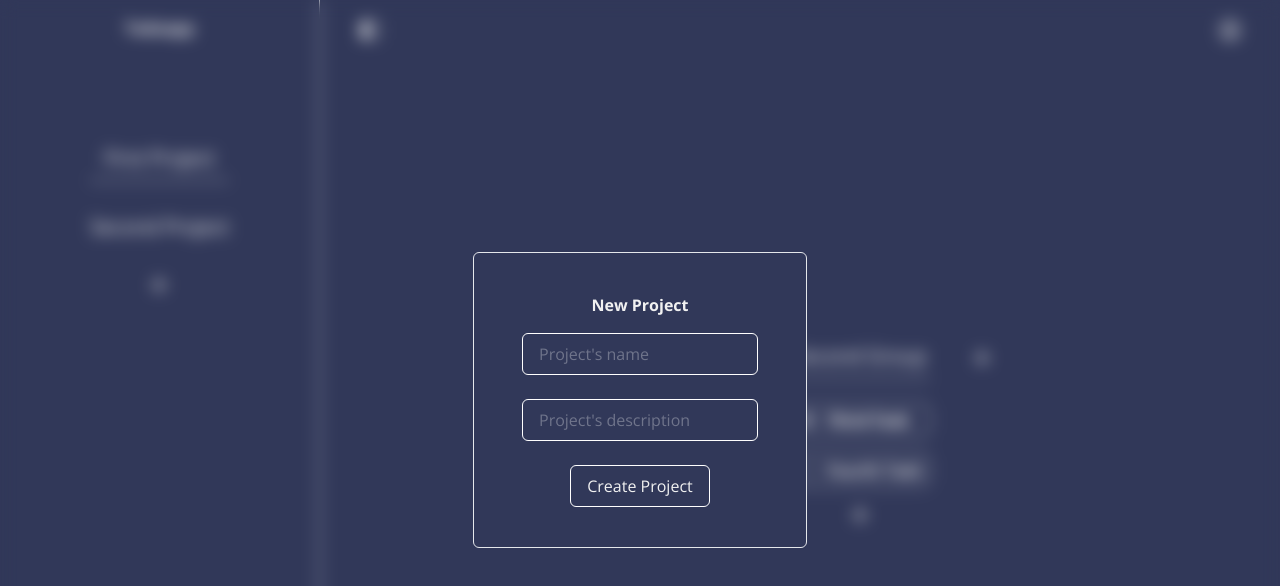
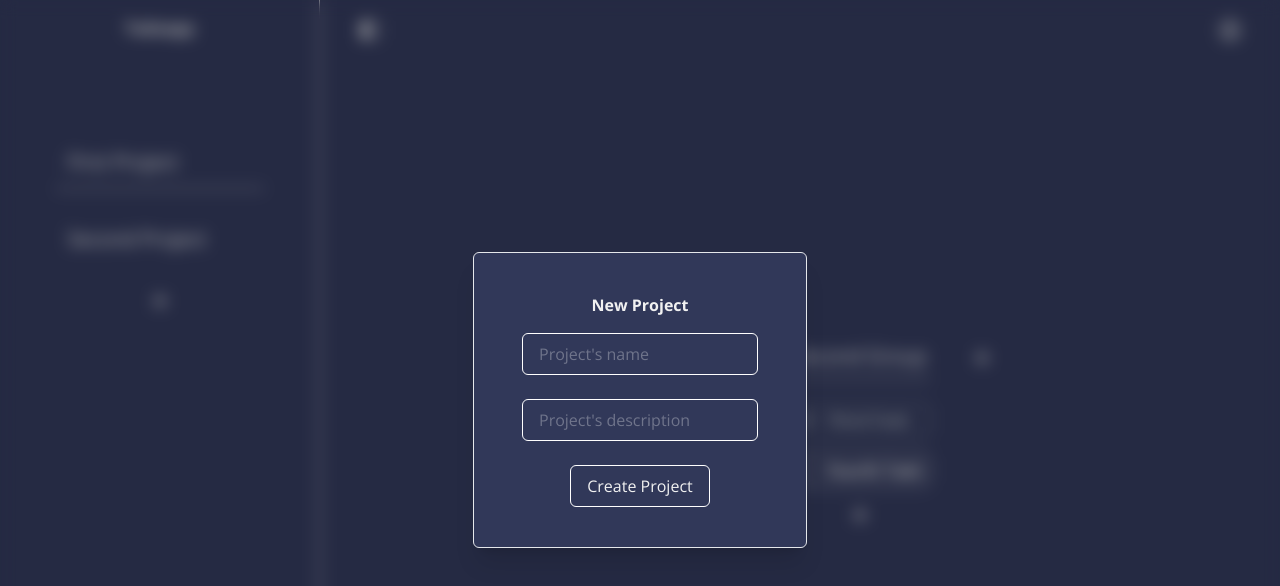
Before and after one commit to lecav30/todoapp, a React (Vite) app: page / in a window 1280 px wide. Both pictures are taken after a click on the button 159 px from the left and 285 px from the top of the page. Shown: the top 586 px of the page. Built offline with nearby package versions, Linux system fonts and the light colour scheme.

Commit message:
project dropmenu

```diff
--- a/src/components/Checkbox/index.tsx
+++ b/src/components/Checkbox/index.tsx
@@ -7,9 +7,12 @@ interface CheckboxProps {
 const Checkbox: FC<CheckboxProps> = (props) => {
   return (
     <div>
-      <div className="flex justify-center items-center w-4 h-4 border-[1px] rounded-full">
+      <div
+        className={`flex justify-center items-center w-4 h-4 border-[1px] rounded-full
+        ${props.completed && "border-gray-400"}`}
+      >
         <div
-          className={`w-2 h-2 rounded-full bg-white ${
+          className={`w-2 h-2 rounded-full bg-gray-400 ${
             !props.completed && "hidden"
           }`}
         />
--- a/src/components/Dialog/index.tsx
+++ b/src/components/Dialog/index.tsx
@@ -3,8 +3,9 @@ import {
   Dialog,
   DialogPanel,
   DialogTitle,
+  Transition,
 } from "@headlessui/react";
-import { ReactNode } from "react";
+import { Fragment, ReactNode } from "react";
 import { FC } from "react";
 
 interface TodoDialogProps {
@@ -17,17 +18,40 @@ interface TodoDialogProps {
 
 const TodoDialog: FC<TodoDialogProps> = ({ ...props }) => {
   return (
-    <>
+    <Transition appear show={props.isOpen} as={Fragment}>
       <Dialog
+        as="div"
         open={props.isOpen}
         onClose={() => props.setIsOpen(false)}
-        className="relative z-50 focus:outline-none"
+        className="relative z-10"
       >
-        <div
-          className="fixed inset-0 flex w-screen overflow-y-auto items-center justify-center p-4
-          bg-transparent backdrop-blur-[8px]"
+        <Transition.Child
+          as={Fragment}
+          enter="ease-out duration-300"
+          enterFrom="opacity-0"
+          enterTo="opacity-100"
+          leave="ease-in duration-200"
+          leaveFrom="opacity-100"
+          leaveTo="opacity-0"
         >
-          <DialogPanel className="max-w-lg space-y-4 border bg-primary px-12 py-10 rounded-md">
+          <div className="fixed inset-0 bg-black/25" />
+        </Transition.Child>
+
+        <div className="fixed inset-0 overflow-y-auto">
+          <div className="flex min-h-full items-center justify-center p-4 backdrop-blur-[8px]">
+            <Transition.Child
+              as={Fragment}
+              enter="ease-out duration-300"
+              enterFrom="opacity-0 scale-95"
+              enterTo="opacity-100 scale-100"
+              leave="ease-in duration-200"
+              leaveFrom="opacity-100 scale-100"
+              leaveTo="opacity-0 scale-95"
+            >
+              <DialogPanel
+                className="max-w-lg overflow-hidden space-y-4 border bg-primary px-12 py-10
+                rounded-md shadow-xl transform transition-all"
+              >
                 <DialogTitle className="font-bold text-center">
                   {props.title}
                 </DialogTitle>
@@ -36,9 +60,11 @@ const TodoDialog: FC<TodoDialogProps> = ({ ...props }) => {
                 )}
                 {props.children}
               </DialogPanel>
+            </Transition.Child>
+          </div>
         </div>
       </Dialog>
-    </>
+    </Transition>
   );
 };
 
--- a/src/components/GenericForm/index.tsx
+++ b/src/components/GenericForm/index.tsx
@@ -1,6 +1,6 @@
 import TodoButton from "@components/TodoButton";
 import TodoInput from "@components/TodoInput";
-import useFormNewField from "@hooks/useFormNewField";
+import useGenericForm from "@hooks/useGenericForm";
 import { FC } from "react";
 
 interface FormField {
@@ -25,7 +25,7 @@ const GenericForm: FC<GenericFormProps<Record<string, unknown>>> = ({
   fields,
   submitButtonText,
 }) => {
-  const { values, handleInputChange, handleSubmit } = useFormNewField({
+  const { values, handleInputChange, handleSubmit } = useGenericForm({
     initialValues,
     onSubmit: (values) => {
       onSubmit(values);
--- a/src/components/Project/index.tsx
+++ b/src/components/Project/index.tsx
@@ -1,8 +1,17 @@
-import { IProject } from "@models/Project";
-import { FC } from "react";
+import { IProject, IProjectRequest } from "@models/Project";
+import { FC, Fragment, useState } from "react";
 import { useDispatch, useSelector } from "react-redux";
-import { changeProject } from "@feature/data/dataSlice";
+import {
+  changeProject,
+  editProject,
+  deleteProject,
+} from "@feature/data/dataSlice";
 import { RootState } from "@redux/store";
+import { Ellipsis } from "lucide-react";
+import useHover from "@hooks/useHover";
+import { Popover, Transition } from "@headlessui/react";
+import TodoDialog from "@components/Dialog";
+import GenericForm from "@components/GenericForm";
 
 interface IProjectProps {
   project: IProject;
@@ -10,21 +19,136 @@ interface IProjectProps {
 
 const Project: FC<IProjectProps> = (props) => {
   const dispatch = useDispatch();
+
   const currentProject = useSelector(
     (state: RootState) => state.data.currentProject,
   );
 
+  const [hovered, bind] = useHover();
+
+  const options = ["Edit", "Delete", "About"];
+
+  const [optionSelected, setOptionSelected] = useState(options[0]);
+
+  const [isOpen, setIsOpen] = useState(false);
+
+  const defineDialogContent = (option: string) => {
+    if (option === "Edit") {
+      return (
+        <GenericForm
+          setIsOpen={setIsOpen}
+          onSubmit={(values) => {
+            dispatch(
+              editProject(values as Record<string, unknown> & IProjectRequest),
+            );
+          }}
+          initialValues={
+            {
+              name: props.project.name,
+              description: props.project.description,
+            } as Record<string, unknown> & IProjectRequest
+          }
+          fields={[
+            {
+              name: "name",
+              placeholder: "Project's name",
+              type: "text",
+              required: true,
+            },
+            {
+              name: "description",
+              placeholder: "Project's description",
+              type: "text",
+            },
+          ]}
+          submitButtonText={"Edit Project"}
+        />
+      );
+    }
+    return (
+      <div className="mt-10 text-center flex flex-col gap-4">
+        <b>{props.project.name}</b>
+        <i>{props.project.description}</i>
+      </div>
+    );
+  };
+
   return (
     <div
-      onClick={() => dispatch(changeProject(props.project))}
-      className="cursor-pointer"
+      className={`flex items-center justify-between px-3 py-1 mb-6 min-w-52
+      hover:bg-gray-500/20 hover:rounded-lg
+      ${currentProject.id === props.project.id && "border-b"}`}
+      {...bind}
     >
       <p
-        className={`mb-6 text-xl text-center py-2 hover:font-medium hover:border-b
-        ${currentProject.id === props.project.id && "border-b"}`}
+        className={`${hovered && "font-medium"} text-xl py-2 cursor-pointer truncate w-[80%]`}
+        onClick={() => dispatch(changeProject(props.project))}
       >
         {props.project.name}
       </p>
+      <Popover className="relative flex">
+        {({ open }) => (
+          <>
+            <Popover.Button
+              className={`${!hovered ? "hidden opacity-0" : "opacity-100"}
+               focus:outline-none items-center`}
+            >
+              <Ellipsis />
+            </Popover.Button>
+            <Transition
+              as={Fragment}
+              enter="transition ease-out duration-200"
+              enterFrom="opacity-0 translate-y-1"
+              enterTo="opacity-100 translate-y-0"
+              leave="transition ease-in duration-150"
+              leaveFrom="opacity-100 translate-y-0"
+              leaveTo="opacity-0 translate-y-1"
+            >
+              <Popover.Panel
+                className="absolute left-6 top-6 bg-primary flex flex-col
+                border-white border rounded-[6px] text-sm"
+              >
+                <button
+                  className="hover:bg-gray-500/50 w-full py-2 px-6"
+                  onClick={() => {
+                    setOptionSelected("Edit");
+                    setIsOpen(true);
+                  }}
+                >
+                  Edit
+                </button>
+                <button
+                  className="hover:bg-gray-500/50 w-full py-2 px-6"
+                  onClick={() => {
+                    setOptionSelected("About");
+                    setIsOpen(true);
+                  }}
+                >
+                  About
+                </button>
+                <button
+                  className="hover:bg-gray-500/50 w-full py-2 px-6"
+                  onClick={() => {
+                    setOptionSelected("Delete");
+                    dispatch(deleteProject(props.project.id));
+                  }}
+                >
+                  Delete
+                </button>
+              </Popover.Panel>
+            </Transition>
+          </>
+        )}
+      </Popover>
+      <TodoDialog
+        title={optionSelected}
+        isOpen={isOpen}
+        setIsOpen={() => {
+          setIsOpen(false);
+        }}
+      >
+        {defineDialogContent(optionSelected)}
+      </TodoDialog>
     </div>
   );
 };
--- a/src/components/Sidebar/index.tsx
+++ b/src/components/Sidebar/index.tsx
@@ -1,5 +1,5 @@
 import TodoDialog from "@components/Dialog";
-import FormNewField from "@components/GenericForm";
+import GenericForm from "@components/GenericForm";
 import Project from "@components/Project";
 import { addProject } from "@feature/data/dataSlice";
 import { IProjectRequest } from "@models/Project";
@@ -39,7 +39,7 @@ const Sidebar = () => {
           setIsOpen(false);
         }}
       >
-        <FormNewField
+        <GenericForm
           setIsOpen={setIsOpen}
           onSubmit={(values) => {
             dispatch(
--- a/src/components/Task/index.tsx
+++ b/src/components/Task/index.tsx
@@ -17,11 +17,14 @@ const Task: FC<TaskProps> = (props) => {
 
   return (
     <div
-      className="flex items-center gap-3 px-2 py-1 border-[1px] rounded-lg"
+      className={`flex items-center gap-3 px-2 py-1 border-[1px] rounded-lg
+      ${props.task.isCompleted && "border-gray-400"}`}
       onClick={handleTaskComplete}
     >
       <Checkbox completed={props.task.isCompleted} />
-      <b className={`${props.task.isCompleted && "line-through"}`}>
+      <b
+        className={`${props.task.isCompleted && "line-through text-gray-400"}`}
+      >
         {props.task.name}
       </b>
     </div>
--- a/src/feature/data/dataSlice.ts
+++ b/src/feature/data/dataSlice.ts
@@ -10,7 +10,7 @@ export interface DataState {
     projectIndex: number;
     groupIndex: number;
     taskIndex: number;
-    currentProject: IProject;
+    currentProject: IProject | null;
 }
 
 const initialState: DataState = {
@@ -38,11 +38,28 @@ export const dataSlice = createSlice({
                 groups: [],
             });
         },
+        editProject: (state, action: PayloadAction<IProjectRequest>) => {
+            if (!state.currentProject) return;
+            const project = state.data.projects.find(
+                (p) => p.id === state.currentProject!.id
+            );
+            if (!project) return;
+            project.name = action.payload.name;
+            project.description = action.payload.description;
+        },
+        deleteProject: (state, action: PayloadAction<number>) => {
+            state.data.projects = state.data.projects.filter(
+                (p) => p.id !== action.payload
+            );
+            if (state.data.projects.length === 0) state.currentProject = null;
+            else state.currentProject = state.data.projects[0];
+        },
         addGroup: (state, action: PayloadAction<IGroupRequest>) => {
             state.groupIndex += 1;
+            if (!state.currentProject) return;
             // Find the project by ID
             const project = state.data.projects.find(
-                (p) => p.id === state.currentProject.id
+                (p) => p.id === state.currentProject!.id
             );
             if (!project) return;
             // Add the group to the found project
@@ -54,9 +71,10 @@ export const dataSlice = createSlice({
         },
         addTask: (state, action: PayloadAction<ITaskRequest>) => {
             state.taskIndex += 1;
+            if (!state.currentProject) return;
             // Find the project by ID
             const project = state.data.projects.find(
-                (p) => p.id === state.currentProject.id
+                (p) => p.id === state.currentProject!.id
             );
             if (!project) return;
             // Find the group within the project by group_id
@@ -72,9 +90,10 @@ export const dataSlice = createSlice({
             });
         },
         completeTask: (state, action: PayloadAction<ITask>) => {
+            if (!state.currentProject) return;
             // Find the project by ID
             const project = state.data.projects.find(
-                (p) => p.id === state.currentProject.id
+                (p) => p.id === state.currentProject!.id
             );
             if (!project) return;
             // Find the group within the project by group_id
@@ -91,7 +110,14 @@ export const dataSlice = createSlice({
     },
 });
 
-export const { changeProject, addProject, addGroup, addTask, completeTask } =
-    dataSlice.actions;
+export const {
+    changeProject,
+    addProject,
+    editProject,
+    deleteProject,
+    addGroup,
+    addTask,
+    completeTask,
+} = dataSlice.actions;
 
 export default dataSlice.reducer;
--- /dev/null
+++ b/src/hooks/useHover.tsx
@@ -0,0 +1,19 @@
+import { useState, MouseEvent } from "react";
+
+interface Bind {
+  onMouseOver: (event: MouseEvent) => void;
+  onMouseOut: (event: MouseEvent) => void;
+}
+
+const useHover = (): [boolean, Bind] => {
+  const [hovered, setHovered] = useState(false);
+
+  const bind: Bind = {
+    onMouseOver: () => setHovered(true),
+    onMouseOut: () => setHovered(false),
+  };
+
+  return [hovered, bind];
+};
+
+export default useHover;
--- a/src/views/MainView/index.tsx
+++ b/src/views/MainView/index.tsx
@@ -21,9 +21,12 @@ export const MainView = () => {
   return (
     <div className="h-[calc(100%-60px)] flex flex-col justify-center items-center">
       <div className="flex gap-10">
-        {data.projects[currentProject.id].groups.map((group: IGroup) => (
-          <Group key={group.id} group={group} />
-        ))}
+        {currentProject &&
+          data.projects[currentProject.id] &&
+          Array.isArray(data.projects[currentProject.id].groups) &&
+          data.projects[currentProject.id].groups.map((group: IGroup) => (
+            <Group key={group.id} group={group} />
+          ))}
         <button onClick={() => setIsOpen(true)} className="self-start mt-3">
           <PlusIcon />
         </button>
```
Also changed, not shown: src/hooks/useGenericForm.tsx (renamed from src/hooks/useFormNewField.tsx, +5 -5 lines). Lines whose indentation alone changed are shown as unchanged.
